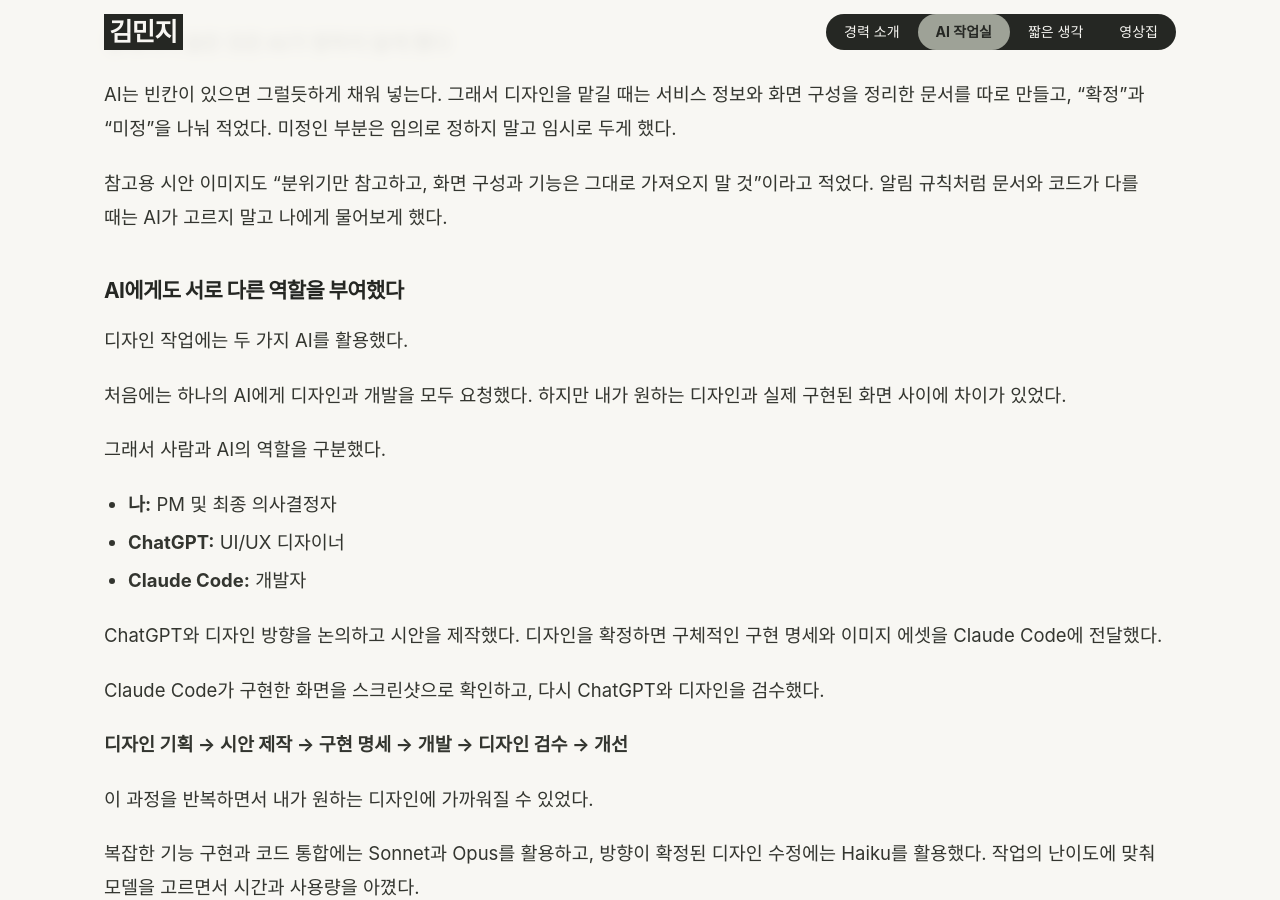
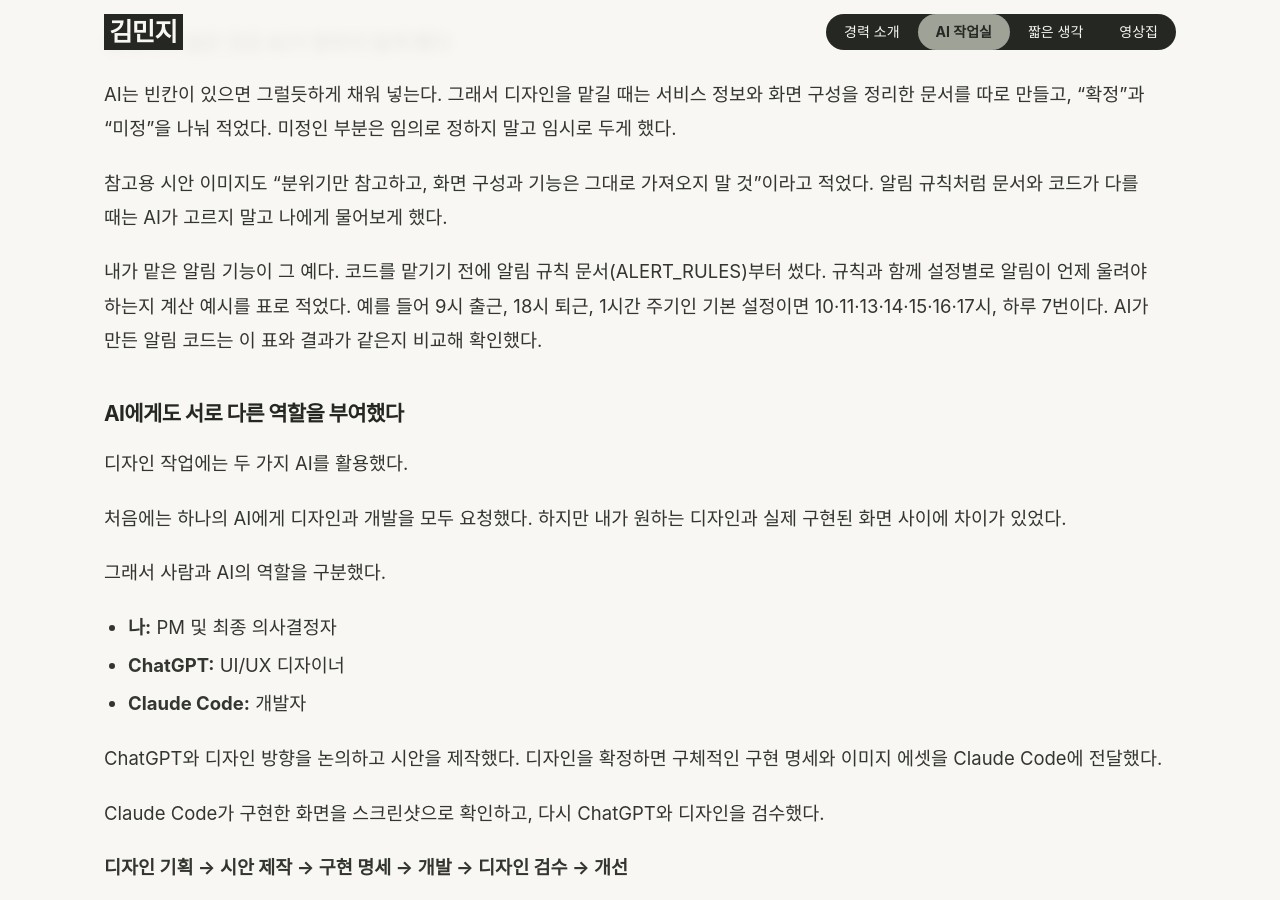
Before and after one commit to k-im-rose/k-im-rose.github.io, a Jekyll site: the page built from _posts/2026-11-26-office-reset.md, in a window 1280 px wide and 900 px high, scrolled down 16975 px. Built offline with Jekyll 4.4.1, drawn with Linux system fonts in a browser that asks for light colours; some web fonts are replaced; some of the changed text lies outside the part shown.

Commit message:
잠깐만 휴식: 알림 규칙 문서 사례 추가, 저작권 대비 문장 바로잡기
Co-Authored-By: Claude Opus 5.5 <noreply@anthropic.com>

```diff
--- a/_posts/2026-11-26-office-reset.md
+++ b/_posts/2026-11-26-office-reset.md
@@ -261,6 +261,8 @@ AI는 빈칸이 있으면 그럴듯하게 채워 넣는다. 그래서 디자인
 
 참고용 시안 이미지도 "분위기만 참고하고, 화면 구성과 기능은 그대로 가져오지 말 것"이라고 적었다. 알림 규칙처럼 문서와 코드가 다를 때는 AI가 고르지 말고 나에게 물어보게 했다.
 
+내가 맡은 알림 기능이 그 예다. 코드를 맡기기 전에 알림 규칙 문서(ALERT_RULES)부터 썼다. 규칙과 함께 설정별로 알림이 언제 울려야 하는지 계산 예시를 표로 적었다. 예를 들어 9시 출근, 18시 퇴근, 1시간 주기인 기본 설정이면 10·11·13·14·15·16·17시, 하루 7번이다. AI가 만든 알림 코드는 이 표와 결과가 같은지 비교해 확인했다.
+
 ### AI에게도 서로 다른 역할을 부여했다
 
 디자인 작업에는 두 가지 AI를 활용했다.
@@ -388,7 +390,7 @@ AI가 작성한 요청을 충분히 이해하지 못한 채 서로에게 전달
 해커톤에서는 이렇게 대비했다.
 
 - 배경음악은 AI로 만들지 않고 Pixabay에서 받았다. 상업적으로 써도 되는 라이선스인지 확인했다.
-- 어떤 파일을 어디서 받았는지 기록하는 문서를 따로 두었다. 바꿔야 할 파일을 바로 찾기 위해서다.
+- 권한을 확인한 파일만 저장소에 올린다는 규칙을 정했다.
 - 이미지와 영상은 같은 이름의 파일로 바꿔 넣기만 하면 화면에 반영되게 만들었다. 교체할 때 코드를 거의 고치지 않아도 된다.
 
 지금 결과물은 해커톤 시연용이다. 정식으로 출시한다면 사용한 AI 도구의 상업적 이용 약관을 다시 확인할 것이다. 캐릭터처럼 서비스의 얼굴이 되는 부분은 직접 제작하거나 외주로 바꿀 생각이다.
```
